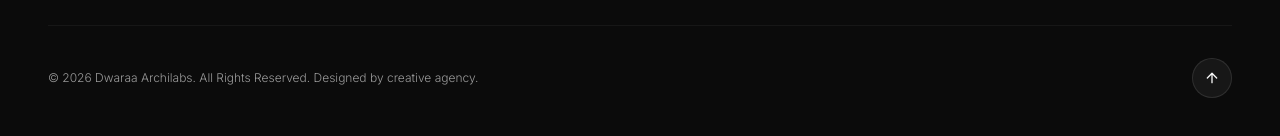
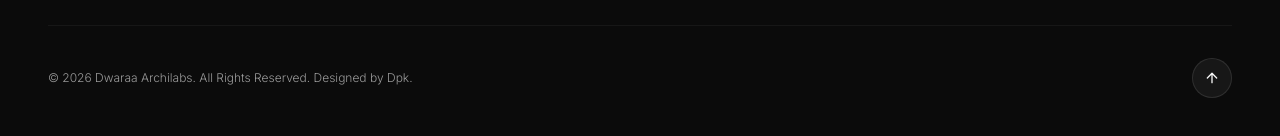
Before and after one commit to Dpk738/dwaraa-archilabs, a React (Vite) app: page / in a window 1280 px wide. Shown: the part 10864-11000 px from the top of the page. Built offline with nearby package versions, Linux system fonts and the light colour scheme.

Commit message:
style: update footer attribution credit to Designed by Dpk

```diff
--- a/src/components/Footer.jsx
+++ b/src/components/Footer.jsx
@@ -135,7 +135,7 @@ export default function Footer() {
         {/* Bottom Line */}
         <div className="border-t border-white/5 pt-8 flex flex-col sm:flex-row items-center justify-between gap-6">
           <p className="text-brand-gray text-xs font-light text-center sm:text-left">
-            &copy; {new Date().getFullYear()} Dwaraa Archilabs. All Rights Reserved. Designed by creative agency.
+            &copy; {new Date().getFullYear()} Dwaraa Archilabs. All Rights Reserved. Designed by Dpk.
           </p>
 
           {/* Back to top button */}
```
